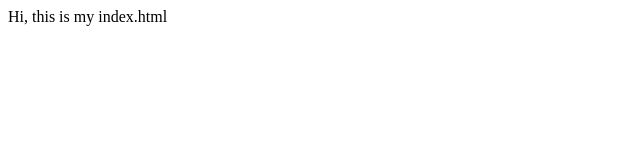
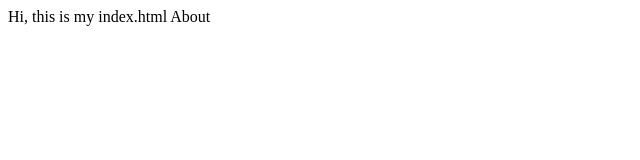
Before and after one commit to mabdyzhaparov/mabdyzhaparov, a plain HTML site: page index.html in a window 1280 px wide. Shown: the full height of the page, 0-640 px from the left. Drawn offline with Linux system fonts and the light colour scheme.

Commit message:
Update index.html

```diff
--- a/index.html
+++ b/index.html
@@ -1 +1,3 @@
 Hi, this is my index.html
+
+<a src="about.html">About</a>
```
